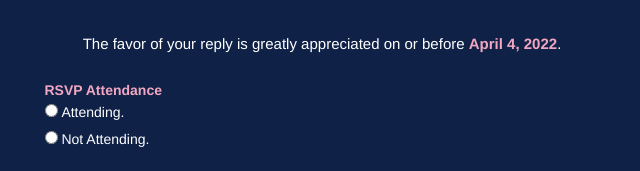
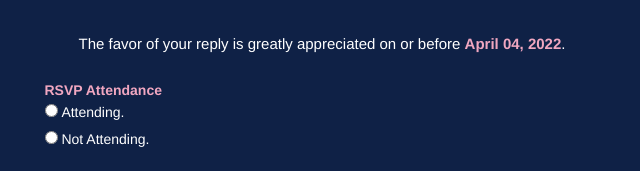
Before and after one commit to rchlldmngz/gokumianne, a website: page index.html in a window 1280 px wide. Shown: the part 4898-5069 px from the top of the page, 318-958 px from the left. Drawn offline with nearby package versions, Linux system fonts and the light colour scheme; some packages are replaced by stand-ins of ours; a web font is replaced by a local one.

Commit message:
Revision 2

```diff
--- a/index.html
+++ b/index.html
@@ -321,7 +321,7 @@
                 <h6>RSVP</h6>
                 <p></p>
                 <p>The favor of your reply is greatly appreciated on or before
-                    <strong>April 4, 2022</strong>.</p>
+                    <strong>April 04, 2022</strong>.</p>
                 <form id="rsvp-form" class="rsvp-form"
                       action=""
                       method="POST">
```
